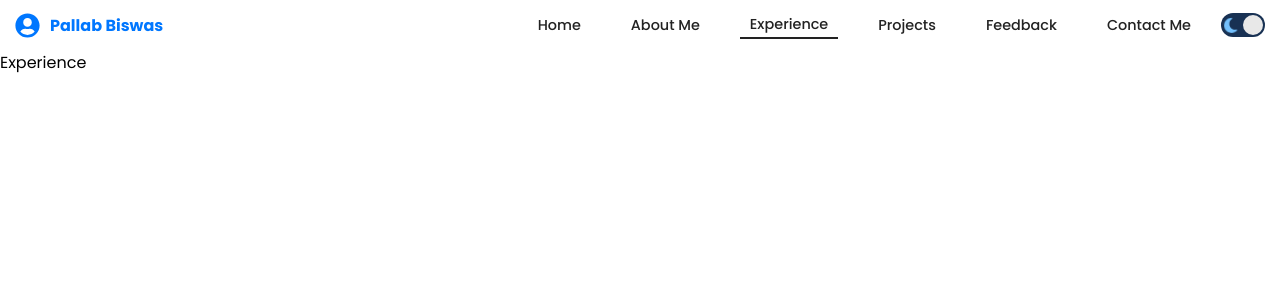
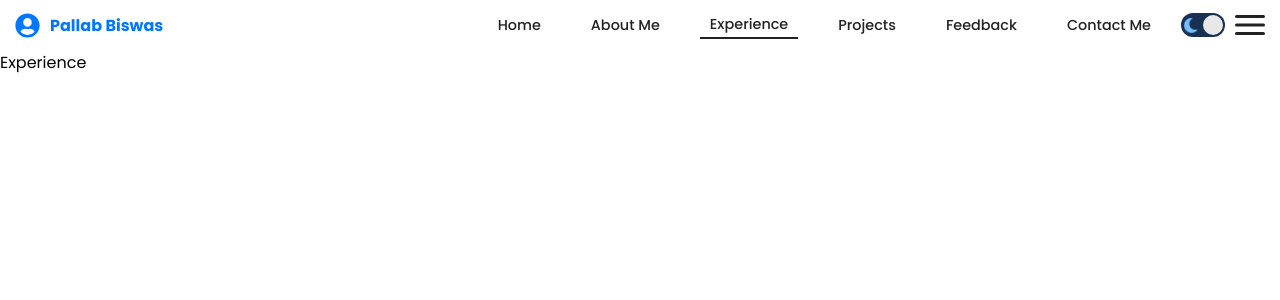
Before and after one commit to epallab/portfolio, a React (Create React App) app: page /experience in a window 1280 px wide. Shown: the top 300 px of the page. Built offline with nearby package versions, Linux system fonts and the light colour scheme.

Commit message:
added hamburger icon for responsive navigation

```diff
--- a/public/index.html
+++ b/public/index.html
@@ -4,7 +4,7 @@
     <meta charset="utf-8" />
     <link rel="icon" href="%PUBLIC_URL%/favicon.ico" />
     <meta name="viewport" content="width=device-width, initial-scale=1" />
-    <meta name="theme-color" content="#000000" />
+    <meta name="theme-color" content="#0077ff" />
     <meta
       name="description"
       content="Web site created using create-react-app"
--- a/src/components/nav/Navbar.css
+++ b/src/components/nav/Navbar.css
@@ -31,3 +31,63 @@
 .nav-btns-active {
   border-bottom: 2px solid var(--primary-color);
 }
+
+.burger {
+  position: relative;
+  width: 30px;
+  height: 20px;
+  background: transparent;
+  cursor: pointer;
+  display: block;
+}
+
+.burger input {
+  display: none;
+}
+
+.burger span {
+  display: block;
+  position: absolute;
+  height: 3px;
+  width: 100%;
+  background: var(--primary-color);
+  border-radius: 9px;
+  opacity: 1;
+  left: 0;
+  transform: rotate(0deg);
+  transition: 0.25s ease-in-out;
+}
+
+.burger span:nth-of-type(1) {
+  top: 0px;
+  transform-origin: left center;
+}
+
+.burger span:nth-of-type(2) {
+  top: 50%;
+  transform: translateY(-50%);
+  transform-origin: left center;
+}
+
+.burger span:nth-of-type(3) {
+  top: 100%;
+  transform-origin: left center;
+  transform: translateY(-100%);
+}
+
+.burger input:checked ~ span:nth-of-type(1) {
+  transform: rotate(45deg);
+  top: 0px;
+  left: 5px;
+}
+
+.burger input:checked ~ span:nth-of-type(2) {
+  width: 0%;
+  opacity: 0;
+}
+
+.burger input:checked ~ span:nth-of-type(3) {
+  transform: rotate(-45deg);
+  top: 21px;
+  left: 5px;
+}
--- a/src/components/nav/Navbar.jsx
+++ b/src/components/nav/Navbar.jsx
@@ -76,6 +76,14 @@ const Navbar = () => {
           Contact Me
         </NavLink>
         <ThemeToggle />
+        <div>
+          <label className="burger" for="burger">
+            <input name="burger" type="checkbox" id="burger" />
+            <span></span>
+            <span></span>
+            <span></span>
+          </label>
+        </div>
       </div>
     </div>
   );
```
